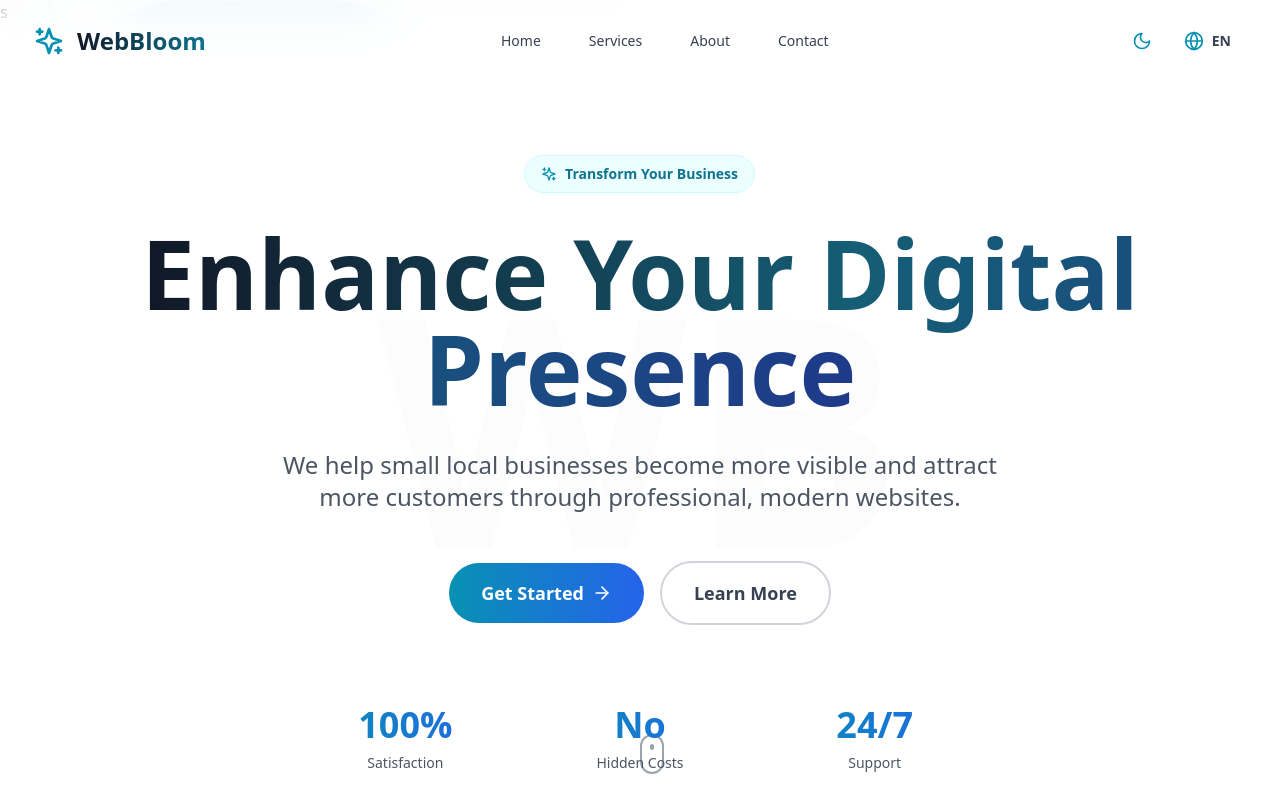
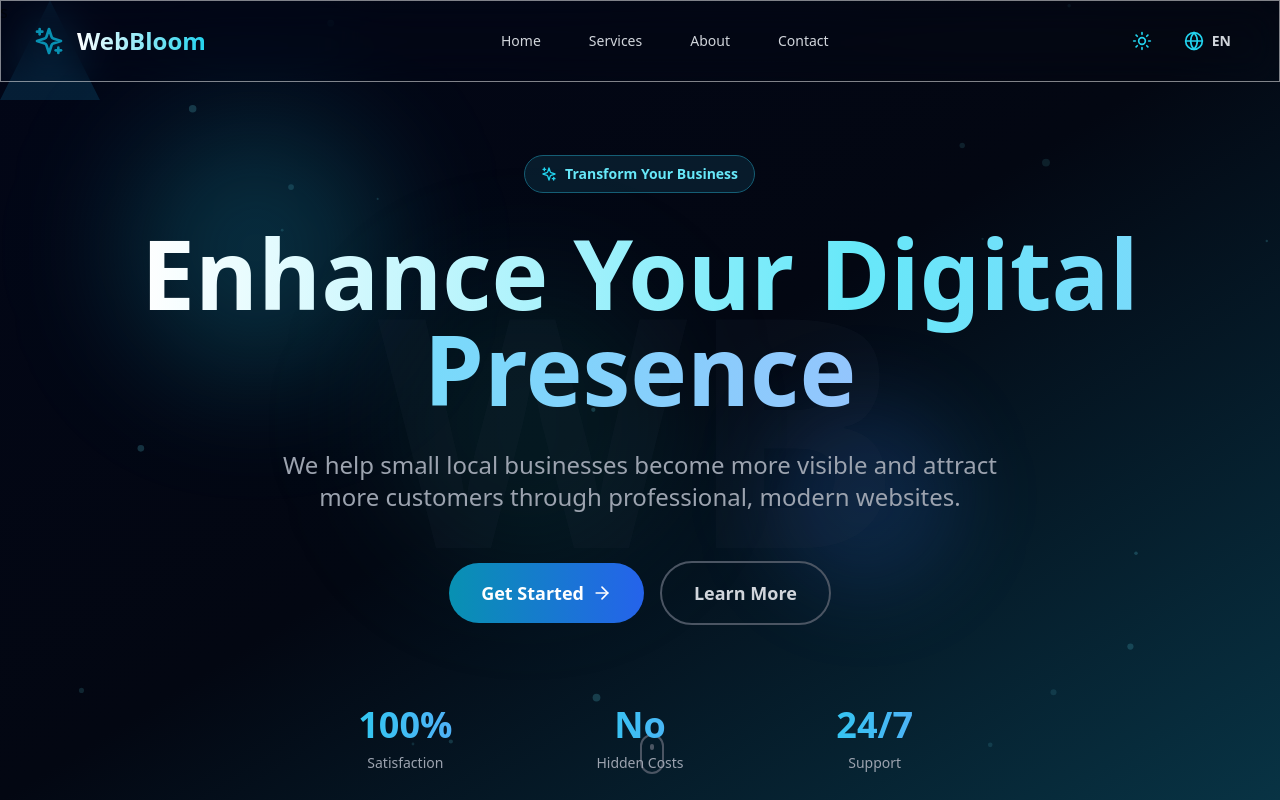
Before and after one commit to Web-Bloom/Webbloom, a React (Vite) app: page / in a window 1280 px wide. Shown: the top 800 px of the page. Built offline with nearby package versions, Linux system fonts and the light colour scheme.

Commit message:
Add Wow-Background effect, change default to dark mode

```diff
--- a/package.json
+++ b/package.json
@@ -12,6 +12,7 @@
   },
   "dependencies": {
     "@supabase/supabase-js": "^2.57.4",
+    "framer-motion": "^12.23.22",
     "lucide-react": "^0.344.0",
     "react": "^18.3.1",
     "react-dom": "^18.3.1"
--- a/src/App.tsx
+++ b/src/App.tsx
@@ -28,7 +28,7 @@ function App() {
   };
 
   return (
-    <div className="min-h-screen bg-white dark:bg-gray-950 relative overflow-x-hidden transition-colors duration-500">
+      <div className="min-h-screen relative overflow-hidden">
       <AnimatedBackground />
       <Header
         language={language}
--- a/src/components/AnimatedBackground.tsx
+++ b/src/components/AnimatedBackground.tsx
@@ -1,142 +1,106 @@
+import { motion } from "framer-motion";
+
 export const AnimatedBackground = () => {
+
     return (
         <div className="fixed inset-0 -z-10 overflow-hidden pointer-events-none">
-      <div className="absolute inset-0 bg-gradient-to-br from-slate-50 via-white to-cyan-50/30 dark:from-slate-950 dark:via-gray-950 dark:to-cyan-950/30 transition-colors duration-500"></div>
+            {/* Light/Dark gradient background */}
+            <div className="absolute inset-0 bg-gradient-to-br
+                      from-slate-50 via-white to-cyan-50
+                      dark:from-slate-950 dark:via-gray-950 dark:to-cyan-950"></div>
 
-      <svg className="absolute inset-0 w-full h-full" xmlns="http://www.w3.org/2000/svg">
-        <defs>
-          <linearGradient id="gradient1" x1="0%" y1="0%" x2="100%" y2="100%">
-            <stop offset="0%" stopColor="#06b6d4" stopOpacity="0.2">
-              <animate attributeName="stopColor" values="#06b6d4;#0891b2;#06b6d4" dur="8s" repeatCount="indefinite" />
-            </stop>
-            <stop offset="100%" stopColor="#0891b2" stopOpacity="0.1">
-              <animate attributeName="stopColor" values="#0891b2;#06b6d4;#0891b2" dur="8s" repeatCount="indefinite" />
-            </stop>
-          </linearGradient>
+            {/* Floating blobs */}
+            <motion.div
+                className="absolute w-64 h-64 rounded-full blur-3xl
+                   bg-cyan-500/20 dark:bg-cyan-400/20"
+                animate="float"
+                style={{ top: "15%", left: "10%" }}
+            />
+            <motion.div
+                className="absolute w-48 h-48 rounded-full blur-2xl
+                   bg-blue-400/15 dark:bg-blue-500/15"
+                animate="float"
+                style={{ top: "50%", left: "60%" }}
+            />
+            <motion.div
+                className="absolute w-72 h-72 rounded-full blur-3xl
+                   bg-teal-400/10 dark:bg-teal-500/10"
+                animate="float"
+                style={{ top: "35%", left: "30%" }}
+            />
 
-          <linearGradient id="gradient2" x1="100%" y1="0%" x2="0%" y2="100%">
-            <stop offset="0%" stopColor="#0891b2" stopOpacity="0.15" />
-            <stop offset="100%" stopColor="#22d3ee" stopOpacity="0.1" />
-          </linearGradient>
-
-          <linearGradient id="gradient3" x1="0%" y1="100%" x2="100%" y2="0%">
-            <stop offset="0%" stopColor="#22d3ee" stopOpacity="0.12" />
-            <stop offset="100%" stopColor="#06b6d4" stopOpacity="0.08" />
-          </linearGradient>
-
-          <filter id="goo">
-            <feGaussianBlur in="SourceGraphic" stdDeviation="10" result="blur" />
-            <feColorMatrix in="blur" mode="matrix" values="1 0 0 0 0  0 1 0 0 0  0 0 1 0 0  0 0 0 18 -8" result="goo" />
-          </filter>
-        </defs>
-
-        <g className="animate-morph1">
-          <ellipse cx="20%" cy="30%" rx="300" ry="250" fill="url(#gradient1)">
-            <animate attributeName="rx" values="300;350;280;300" dur="12s" repeatCount="indefinite" />
-            <animate attributeName="ry" values="250;220;270;250" dur="12s" repeatCount="indefinite" />
-            <animateTransform
-              attributeName="transform"
-              type="translate"
-              values="0 0; 20 -30; -10 20; 0 0"
-              dur="20s"
-              repeatCount="indefinite"
-            />
-          </ellipse>
-        </g>
-
-        <g className="animate-morph2">
-          <circle cx="80%" cy="60%" r="200" fill="url(#gradient2)">
-            <animate attributeName="r" values="200;240;190;200" dur="10s" repeatCount="indefinite" />
-            <animateTransform
-              attributeName="transform"
-              type="translate"
-              values="0 0; -25 20; 15 -25; 0 0"
-              dur="18s"
-              repeatCount="indefinite"
-            />
-          </circle>
-        </g>
-
-        <g className="animate-morph3">
-          <polygon points="0,100 50,0 100,80" fill="url(#gradient3)" transform="translate(60%, 20%) scale(3)">
+            {/* Morphing triangles */}
+            <svg className="absolute inset-0 w-full h-full">
+                <polygon
+                    points="50,0 100,100 0,100"
+                    className="fill-cyan-300/10 dark:fill-cyan-500/10"
+                >
                     <animateTransform
                         attributeName="transform"
                         type="rotate"
                         from="0 50 50"
                         to="360 50 50"
-              dur="40s"
+                        dur="25s"
                         repeatCount="indefinite"
                     />
                     <animateTransform
                         attributeName="transform"
                         type="translate"
-              values="1000 100; 950 150; 1020 80; 1000 100"
-              dur="15s"
+                        values="0 0; 50 20; -20 10; 0 0"
+                        dur="20s"
                         repeatCount="indefinite"
                         additive="sum"
                     />
                 </polygon>
-        </g>
-
-        <g className="animate-morph4">
-          <path
-            d="M 300,200 Q 400,100 500,200 T 700,200"
-            fill="none"
-            stroke="url(#gradient1)"
-            strokeWidth="80"
-            opacity="0.15"
+                <polygon
+                    points="50,0 100,100 0,100"
+                    className="fill-blue-300/5 dark:fill-blue-500/5"
                 >
-            <animate attributeName="d" values="M 300,200 Q 400,100 500,200 T 700,200; M 300,200 Q 400,300 500,200 T 700,200; M 300,200 Q 400,100 500,200 T 700,200" dur="14s" repeatCount="indefinite" />
+                    <animateTransform
+                        attributeName="transform"
+                        type="rotate"
+                        from="360 50 50"
+                        to="0 50 50"
+                        dur="30s"
+                        repeatCount="indefinite"
+                    />
                     <animateTransform
                         attributeName="transform"
                         type="translate"
-              values="0 0; 30 40; 0 0"
-              dur="16s"
+                        values="0 0; -50 30; 20 15; 0 0"
+                        dur="25s"
+                        repeatCount="indefinite"
+                        additive="sum"
+                    />
+                </polygon>
+            </svg>
+
+            {/* Tech particles */}
+            <svg className="absolute inset-0 w-full h-full">
+                {Array.from({ length: 20 }).map((_, i) => (
+                    <circle
+                        key={i}
+                        cx={`${Math.random() * 100}%`}
+                        cy={`${Math.random() * 100}%`}
+                        r={1 + Math.random() * 3}
+                        className="fill-cyan-400 dark:fill-cyan-300"
+                        opacity={0.1 + Math.random() * 0.1}
+                    >
+                        <animate
+                            attributeName="cy"
+                            values={`${Math.random() * 100}%;${Math.random() * 100}%;${Math.random() * 100}%`}
+                            dur={`${8 + Math.random() * 10}s`}
                             repeatCount="indefinite"
                         />
-          </path>
-        </g>
-
-        <g filter="url(#goo)" opacity="0.4">
-          <circle cx="15%" cy="70%" r="80" fill="#06b6d4" className="animate-float">
-            <animate attributeName="cy" values="70%;65%;75%;70%" dur="6s" repeatCount="indefinite" />
+                        <animate
+                            attributeName="cx"
+                            values={`${Math.random() * 100}%;${Math.random() * 100}%;${Math.random() * 100}%`}
+                            dur={`${10 + Math.random() * 12}s`}
+                            repeatCount="indefinite"
+                        />
                     </circle>
-          <circle cx="18%" cy="68%" r="60" fill="#0891b2" className="animate-float animation-delay-1000">
-            <animate attributeName="cy" values="68%;73%;63%;68%" dur="7s" repeatCount="indefinite" />
-          </circle>
-        </g>
-
-        <g className="animate-spin-slow" transform-origin="85% 85%">
-          <circle cx="85%" cy="85%" r="120" fill="none" stroke="url(#gradient2)" strokeWidth="2" opacity="0.2">
-            <animate attributeName="r" values="120;140;120" dur="8s" repeatCount="indefinite" />
-          </circle>
-          <circle cx="85%" cy="85%" r="90" fill="none" stroke="url(#gradient2)" strokeWidth="2" opacity="0.15">
-            <animate attributeName="r" values="90;110;90" dur="6s" repeatCount="indefinite" />
-          </circle>
-        </g>
+                ))}
             </svg>
-
-      <div className="absolute top-[15%] left-[10%] w-64 h-64 bg-gradient-to-br from-cyan-200/20 to-blue-200/20 dark:from-cyan-500/10 dark:to-blue-500/10 rounded-full blur-3xl animate-pulse-slow"></div>
-      <div className="absolute bottom-[25%] right-[15%] w-80 h-80 bg-gradient-to-tr from-teal-200/20 to-cyan-200/20 dark:from-teal-500/10 dark:to-cyan-500/10 rounded-full blur-3xl animate-pulse-slow animation-delay-2000"></div>
-
-      <div className="absolute top-[60%] left-[5%] w-48 h-48 bg-gradient-to-br from-blue-200/15 to-cyan-200/15 dark:from-blue-500/8 dark:to-cyan-500/8 rounded-full blur-3xl animate-pulse-slow animation-delay-1000"></div>
-      <div className="absolute top-[30%] right-[8%] w-56 h-56 bg-gradient-to-tr from-cyan-200/15 to-teal-200/15 dark:from-cyan-500/8 dark:to-teal-500/8 rounded-full blur-3xl animate-pulse-slow animation-delay-3000"></div>
-
-      <svg className="absolute hidden md:block top-[10%] right-[20%] opacity-10 dark:opacity-5" width="120" height="120">
-        <polygon points="60,10 90,90 30,50 90,50 30,90" fill="currentColor" className="text-cyan-400 animate-spin-slow" />
-      </svg>
-
-      <svg className="absolute hidden md:block bottom-[15%] left-[25%] opacity-10 dark:opacity-5" width="100" height="100">
-        <circle cx="50" cy="50" r="40" fill="none" stroke="currentColor" strokeWidth="2" className="text-blue-400">
-          <animate attributeName="r" values="35;45;35" dur="4s" repeatCount="indefinite" />
-        </circle>
-        <circle cx="50" cy="50" r="20" fill="none" stroke="currentColor" strokeWidth="2" className="text-cyan-400">
-          <animate attributeName="r" values="25;15;25" dur="4s" repeatCount="indefinite" />
-        </circle>
-      </svg>
-
-      <div className="absolute hidden lg:block top-[50%] right-[5%] w-32 h-32 border-4 border-cyan-200/20 dark:border-cyan-500/10 rounded-lg animate-spin-slow"></div>
-      <div className="absolute hidden lg:block top-[20%] left-[15%] w-24 h-24 border-4 border-blue-200/20 dark:border-blue-500/10 rounded-full animation-delay-2000" style={{ animation: 'spin-slow 25s linear infinite reverse' }}></div>
         </div>
     );
 };
--- a/src/components/Services.tsx
+++ b/src/components/Services.tsx
@@ -15,7 +15,7 @@ export const Services = ({ language }: ServicesProps) => {
   ];
 
   return (
-    <section id="services" className="py-32 px-6 lg:px-8">
+      <section id="services" className="pt-12 pb-24 px-6 lg:px-8">
       <div className="max-w-7xl mx-auto">
         <div className="text-center mb-20">
           <h2 className="text-4xl sm:text-5xl md:text-6xl font-bold mb-6">
--- a/src/hooks/useTheme.ts
+++ b/src/hooks/useTheme.ts
@@ -5,7 +5,7 @@ export type Theme = 'light' | 'dark';
 export const useTheme = () => {
   const [theme, setTheme] = useState<Theme>(() => {
     const saved = localStorage.getItem('theme');
-    return (saved as Theme) || 'light';
+    return (saved as Theme) || 'dark';
   });
 
   useEffect(() => {
--- a/tailwind.config.js
+++ b/tailwind.config.js
@@ -1,9 +1,14 @@
 /** @type {import('tailwindcss').Config} */
 export default {
-  content: ['./index.html', './src/**/*.{js,ts,jsx,tsx}'],
-  darkMode: 'class',
-  theme: {
-    extend: {},
-  },
-  plugins: [],
+    content: ['./index.html', './src/**/*.{js,ts,jsx,tsx}'],
+    darkMode: 'class',
+    theme: {
+        extend: {
+            animation: {
+                'spin-slow': 'spin 20s linear infinite',
+                'pulse-slow': 'pulse 6s ease-in-out infinite',
+            }
+        },
+    },
+    plugins: [],
 };
```
Also changed, not shown: 1 other file (tests, documents, lock files or other folders). Lines whose indentation alone changed are shown as unchanged.
